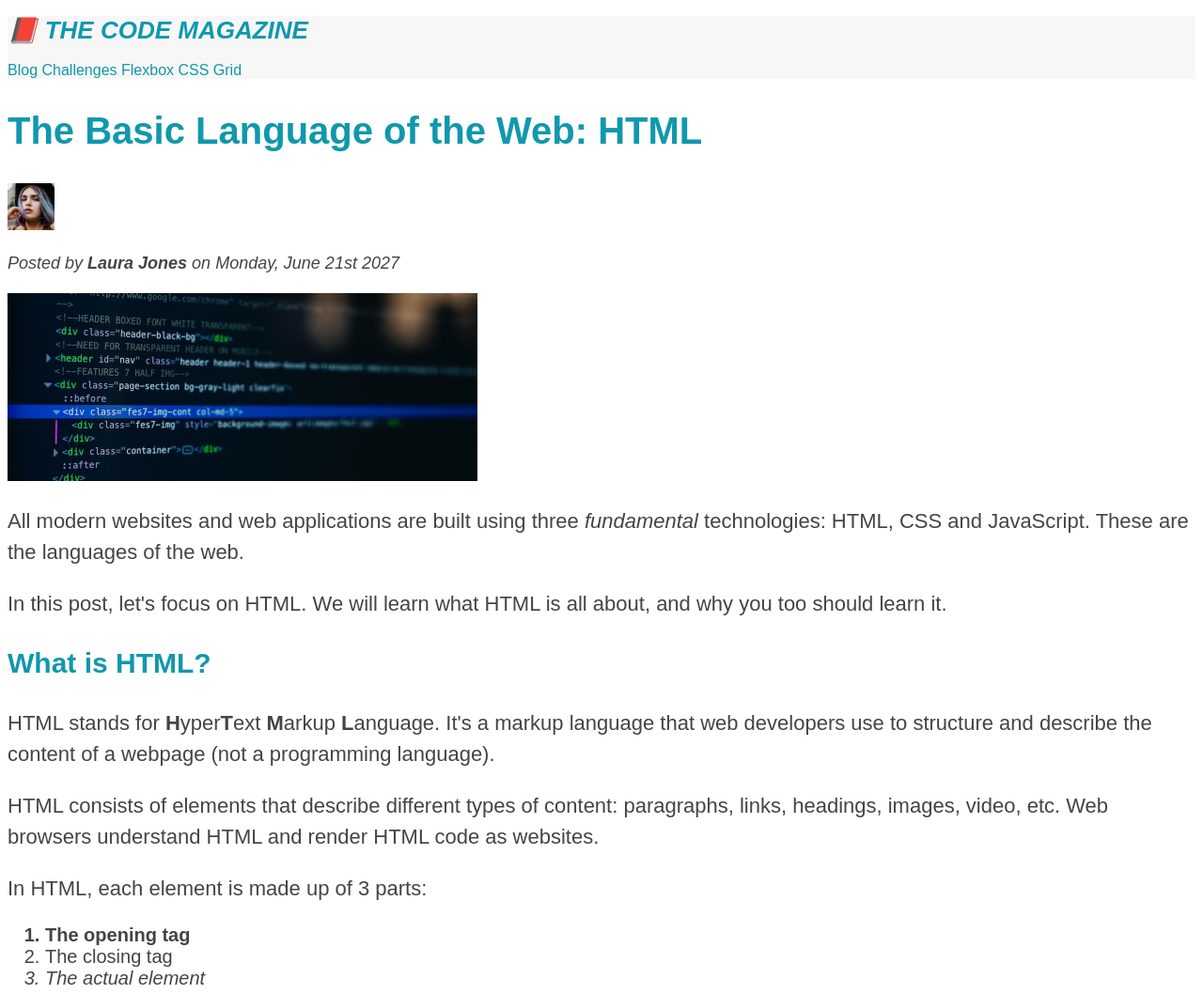
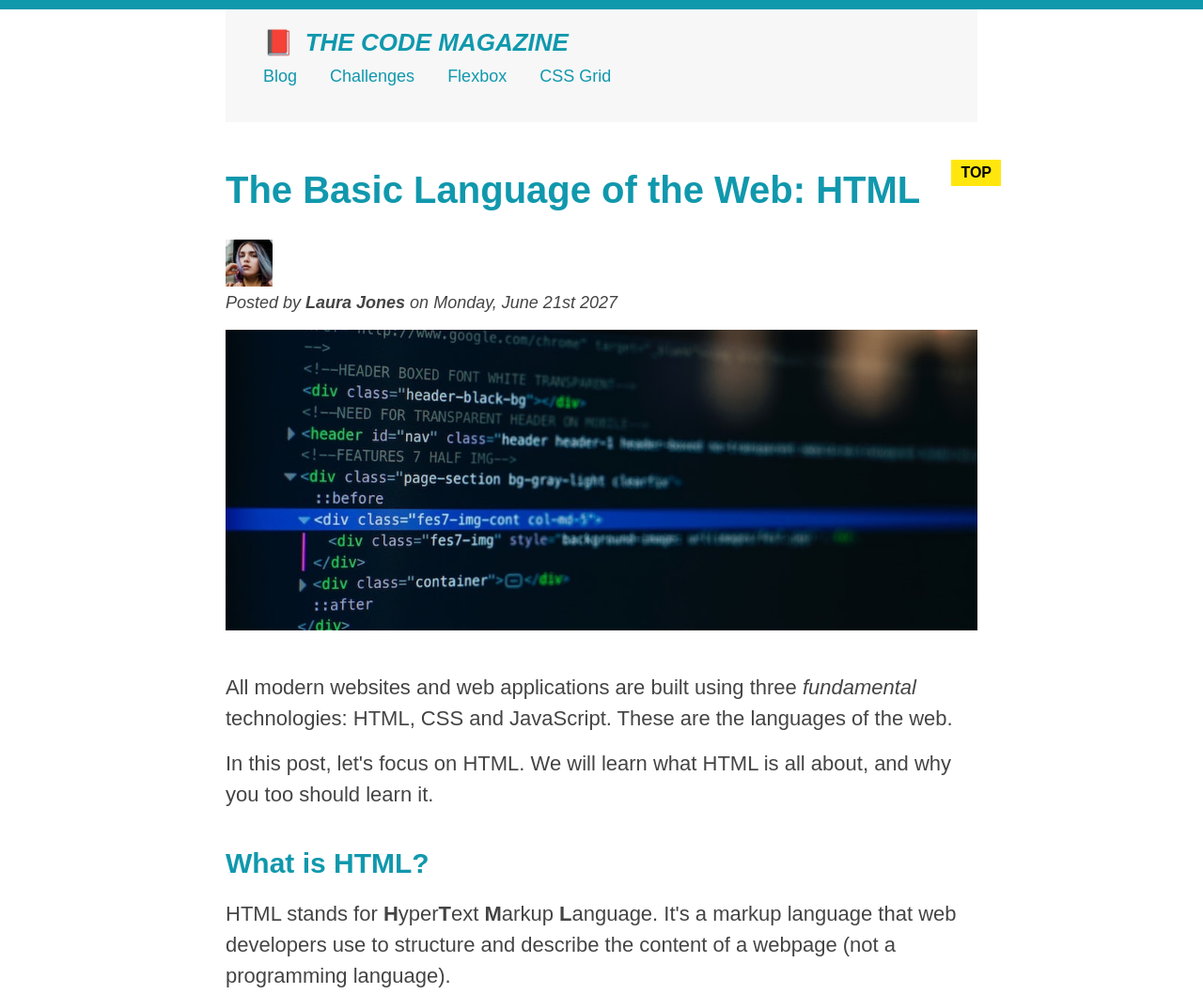
Before and after one commit to naterocks49/demo-website, a plain HTML site: page index.html in a window 1280 px wide. Shown: the top 1058 px of the page at 94% size. Drawn offline with Linux system fonts and the light colour scheme.

Commit message:
continued updates to styling

```diff
--- a/index.html
+++ b/index.html
@@ -6,6 +6,7 @@
         <title>Test Doc</title>
     </head>
     <body>
+        <div class="container">
 
             <header class="main-header">
                 <h1>📕 The Code Magazine</h1>
@@ -19,38 +20,46 @@
             </header>
 
             <article>
-            <header>
+                <header class="post-header">
                     <h2>The Basic Language of the Web: HTML</h2>
 
-                <img src="img/laura-jones.jpg" alt="Laura Jones headshot" width="50"
+                    <img src="img/laura-jones.jpg" alt="Laura Jones headshot"
+                        width="50"
                         height="50"/>
 
-                <p id="author">Posted by <strong>Laura Jones</strong> on Monday, June 21st
+                    <p id="author">Posted by <strong>Laura Jones</strong> on
+                        Monday, June 21st
                         2027</p>
-                <img src="img/post-img.jpg" alt="HTML code on a screen" width="500"
-                    height="200"/>
+                    <img src="img/post-img.jpg" alt="HTML code on a screen"
+                        width="500"
+                        height="200" class="post-img"/>
+                    <button>❤ Like</button>
                 </header>
 
-            <p>All modern websites and web applications are built using three
+                <p>All modern websites and web applications are built using
+                    three
                     <em>fundamental</em> technologies: HTML, CSS and JavaScript.
                     These
                     are the
                     languages of the web.</p>
 
-            <p>In this post, let's focus on HTML. We will learn what HTML is all
+                <p>In this post, let's focus on HTML. We will learn what HTML is
+                    all
                     about, and why you too should learn it.</p>
 
                 <h3>What is HTML?</h3>
                 <p>HTML stands for <strong>H</strong>yper<strong>T</strong>ext
                     <strong>M</strong>arkup
                     <strong>L</strong>anguage. It's a markup language
-                that web developers use to structure and describe the content of
+                    that web developers use to structure and describe the
+                    content of
                     a
                     webpage (not a programming language).</p>
 
                 <p>HTML consists of elements that describe different types of
                     content:
-                paragraphs, links, headings, images, video, etc. Web browsers
+                    paragraphs, links, headings, images, video, etc. Web
+                    browsers
                     understand HTML and render HTML code as websites.</p>
 
                 <p>In HTML, each element is made up of 3 parts:</p>
@@ -68,13 +77,15 @@
 
                 <h3>Why should you learn HTML?</h3>
 
-            <p>There are countless reasons for learning the fundamental language
+                <p>There are countless reasons for learning the fundamental
+                    language
                     of
                     the web. Here are 5 of them:</p>
 
                 <ul>
                     <li>To be able to use the fundamental web dev language</li>
-                <li>To hand-craft beautiful websites instead of relying on tools
+                    <li>To hand-craft beautiful websites instead of relying on
+                        tools
                         like Worpress or Wix</li>
                     <li>To build web applications</li>
                     <li>To impress friends</li>
@@ -82,7 +93,6 @@
                 </ul>
 
                 <p>Hopefully you learned something new here. See you next time!</p>
-
             </article>
 
             <aside>
@@ -90,19 +100,22 @@
 
                 <ul class="related">
                     <li>
-                    <img src="img/related-1.jpg" alt="Man coding" width="75" height="75">
+                        <img src="img/related-1.jpg" alt="Man coding" width="75"
+                            height="75">
                         <a href="#">How to Learn Web Development</a>
                         <p class="related-author">By Jonas Schmedtmann</p>
                     </li>
 
                     <li>
-                    <img src="img/related-2.jpg" alt="Lightning" width="75" height="75">
+                        <img src="img/related-2.jpg" alt="Lightning" width="75"
+                            height="75">
                         <a href="#">The Unknown Powers of CSS</a>
                         <p class="related-author">By Jim Dillon</p>
                     </li>
 
                     <li>
-                    <img src="img/related-3.jpg" alt="JavaScript code on a screen" width="75" height="75">
+                        <img src="img/related-3.jpg" alt="JavaScript code on a
+                            screen" width="75" height="75">
                         <a href="#">Why JavaScript is Awesome</a>
                         <p class="related-author">By Matilda</p>
                     </li>
@@ -113,5 +126,7 @@
             <footer>
                 <p id="copyright">Copyright &copy; 2027 by The Code Magazine.</p>
             </footer>
+        </div>
+
     </body>
 </html>
--- a/style.css
+++ b/style.css
@@ -1,8 +1,49 @@
+* {
+    margin: 0px;
+    padding: 0px;
+}
+
+/*PAGE SECTIONS*/
 body {
     color: #444;
     font-family: sans-serif;
+    border-top: 10px solid #1098ad;
+    position: relative;
 }
 
+.container {
+    width: 800px;
+    margin: 0 auto;
+}
+
+.main-header {
+    background-color: #f7f7f7;
+    padding: 20px 40px;
+    height:80px;
+    margin-bottom: 50px;
+}
+
+nav {
+    font-size: 18px;
+}
+
+article {
+    margin-bottom: 60px;
+}
+
+.post-header {
+    margin-bottom: 40px;
+}
+
+aside {
+    background-color: #f7f7f7;
+    border-top: 5px solid #1098ad;
+    border-bottom: 5px solid #1098ad;
+    padding: 50px 0px;
+    width: 500px;
+}
+
+/*SMALLER SECTIONS*/
 h1,
 h2,
 h3 {
@@ -17,10 +58,14 @@ h1 {
 
 h2 {
     font-size: 40px;
+    margin-bottom: 30px;
+    position: relative;
 }
 
 h3 {
     font-size: 30px;
+    margin-bottom: 20px;
+    margin-top: 40px;
 }
 
 h4 {
@@ -32,10 +77,21 @@ h4 {
 p {
     font-size: 22px;
     line-height: 1.5;
+    margin-bottom: 15px;
+}
+
+ul, ol {
+    margin-left: 50px;
+    margin-bottom: 20px;
 }
 
 li {
     font-size: 20px;
+    margin-bottom: 10px;
+}
+
+li:last-child {
+    margin-bottom: 0px;
 }
 
 /* footer p {
@@ -66,16 +122,6 @@ article header p {
     list-style: none;
 }
 
-.main-header {
-    background-color: #f7f7f7;
-}
-
-aside {
-    background-color: #f7f7f7;
-    border-top: 5px solid #1098ad;
-    border-bottom: 5px solid #1098ad;
-}
-
 li:first-child {
     font-weight: bold;
 }
@@ -103,3 +149,45 @@ a:active {
     background-color: black;
     font-style: italic;
 }
+
+.post-img {
+    width: 100%;
+    height: auto;
+}
+
+nav a:link {
+    margin-top: 10px;
+    margin-right: 30px;
+    display: inline-block;
+}
+
+nav a:link:last-child {
+    margin-right: 0px;
+}
+
+button {
+    font-size: 22px;
+    padding: 20px;
+    cursor: pointer;
+    position: absolute;
+    bottom: 50px;
+    right: 50px;
+}
+
+h1::first-letter {
+    font-style: normal;
+    margin-right: 5px;
+}
+
+h2::after {
+    content: "TOP";
+    background-color: #ffe70e;
+    color: #000;
+    font-size: 16px;
+    font-weight: bold;
+    display: inline-block;
+    padding: 5px 10px;
+    position: absolute;
+    top: -10px;
+    right: -25px;
+}
```
Lines whose indentation alone changed are shown as unchanged.
